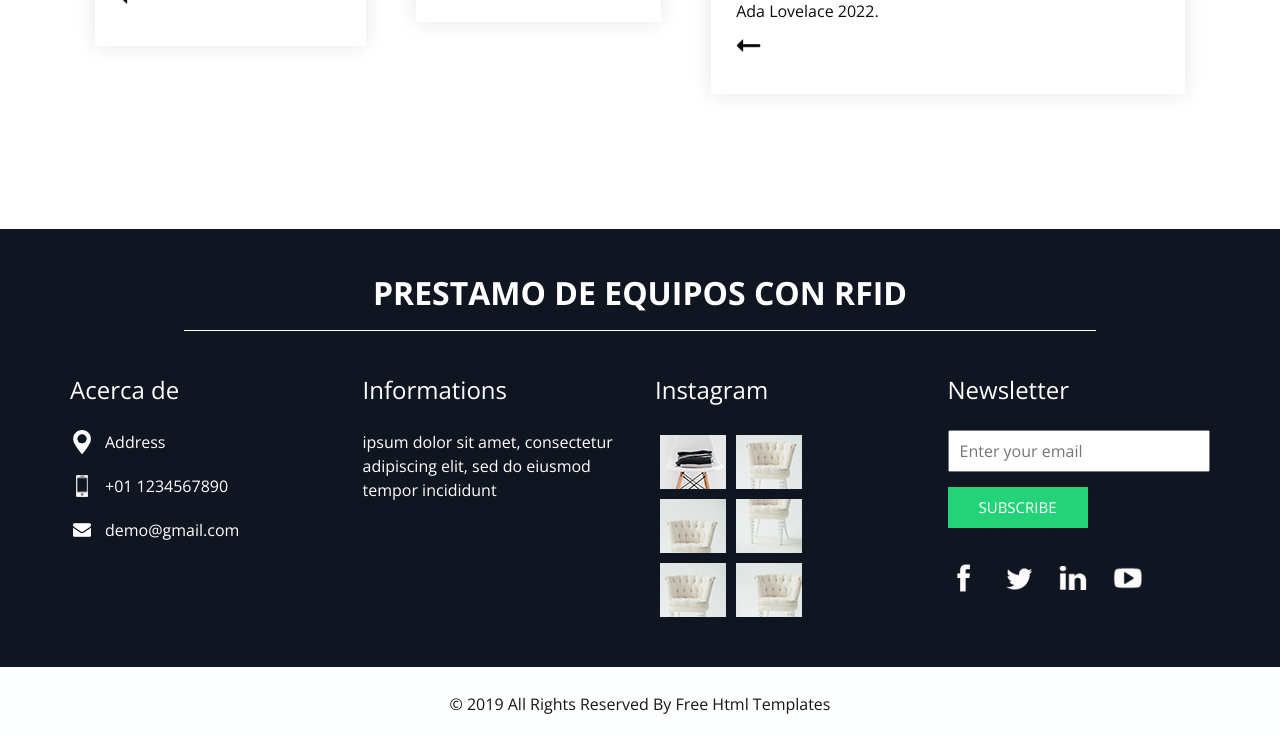
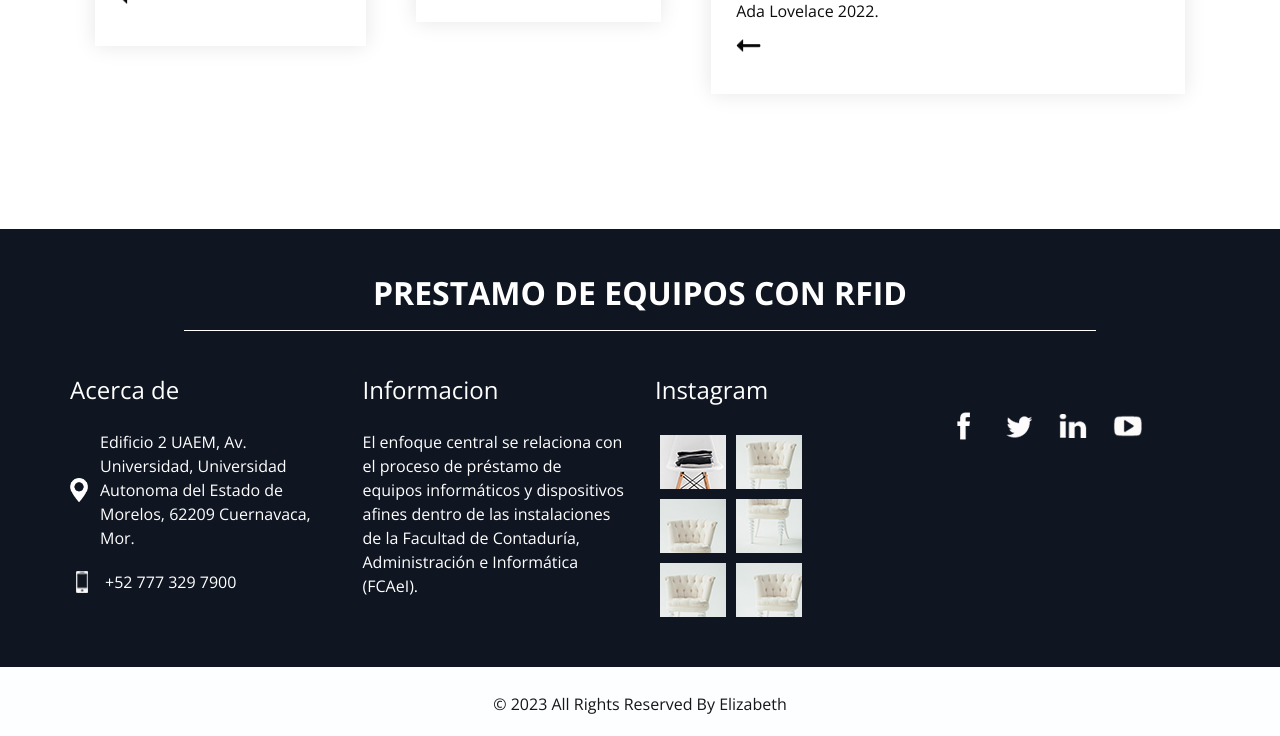
Before and after one commit to elizabeth-arevalo/auto-control-inventario, a plain HTML site: page index.html in a window 1280 px wide. Shown: the part 3520-4256 px from the top of the page. Drawn offline with nearby package versions, Linux system fonts and the light colour scheme.

Commit message:
pie de página

```diff
--- a/index.html
+++ b/index.html
@@ -646,7 +646,7 @@
                 <img src="images/location-white.png" width="18px" alt="">
               </div>
               <p>
-                Address
+                Edificio 2 UAEM, Av. Universidad, Universidad Autonoma del Estado de Morelos, 62209 Cuernavaca, Mor.
               </p>
             </div>
             <div>
@@ -654,15 +654,7 @@
                 <img src="images/telephone-white.png" width="12px" alt="">
               </div>
               <p>
-                +01 1234567890
-              </p>
-            </div>
-            <div>
-              <div class="img-box">
-                <img src="images/envelope-white.png" width="18px" alt="">
-              </div>
-              <p>
-                demo@gmail.com
+                +52 777 329 7900
               </p>
             </div>
           </div>
@@ -670,10 +662,11 @@
         <div class="col-md-3">
           <div class="info_info">
             <h5>
-              Informations
+              Informacion
             </h5>
             <p>
-              ipsum dolor sit amet, consectetur adipiscing elit, sed do eiusmod tempor incididunt
+              El enfoque central se relaciona con el proceso de préstamo de equipos informáticos y dispositivos afines dentro
+              de las instalaciones de la Facultad de Contaduría, Administración e Informática (FCAeI).
             </p>
           </div>
         </div>
@@ -726,15 +719,6 @@
         </div>
         <div class="col-md-3">
           <div class="info_form ">
-            <h5>
-              Newsletter
-            </h5>
-            <form action="">
-              <input type="email" placeholder="Enter your email">
-              <button>
-                Subscribe
-              </button>
-            </form>
             <div class="social_box">
               <a href="">
                 <img src="images/fb.png" alt="">
@@ -762,8 +746,8 @@
   <section class="container-fluid footer_section ">
     <div class="container">
       <p>
-        &copy; 2019 All Rights Reserved By
-        <a href="https://html.design/">Free Html Templates</a>
+        &copy; 2023 All Rights Reserved By
+        <a href="https://www.facebook.com/Izel.Are/">Elizabeth </a>
       </p>
     </div>
   </section>
```
